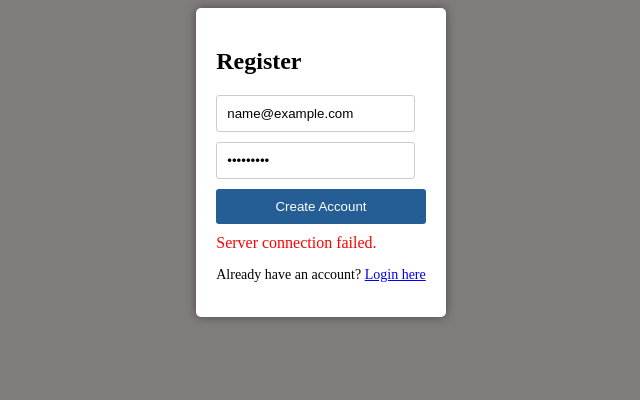
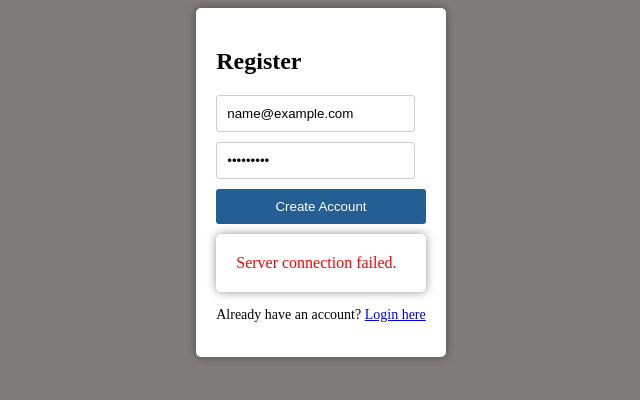
Before and after one commit to llopez660/csce477-HW3, a website: page public/register.html in a window 1280 px wide. Both pictures are taken after typing "name@example.com", "Sample123" into the empty fields and a click on the button "Create Account". Shown: the whole page, without its empty margins (319-959 px from the left). Drawn offline with Linux system fonts and the light colour scheme; no server answers.

Commit message:
fix bugs

```diff
--- a/public/register.html
+++ b/public/register.html
@@ -39,7 +39,7 @@
         button:hover {
             background-color: #245e94c7;
         }
-        error {
+        #error {
             color: red;
             display: none;
             margin-top: 10px;
@@ -53,7 +53,7 @@
             <input type="email" id="email" placeholder="Email" required>
             <input type="password" id="password" placeholder="Password" required>
             <button type="submit">Create Account</button>
-            <error id="error" class="error"></error>
+            <div id="error" class="error-box"></div>
         </form>
         <p style="font-size: 14px; margin-top: 15px;">
             Already have an account? <a href="index.html">Login here</a>
```
Also changed, not shown: public/index.html (+3 -4 lines).
